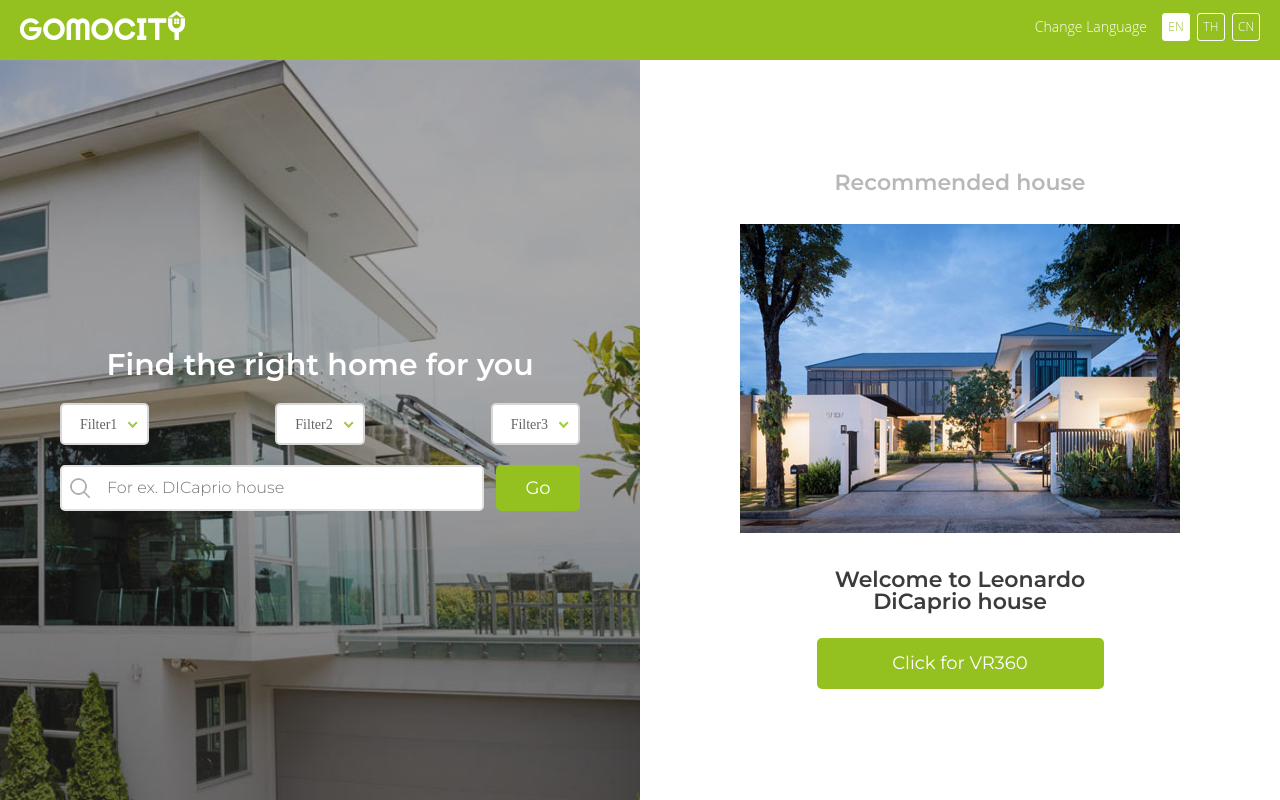
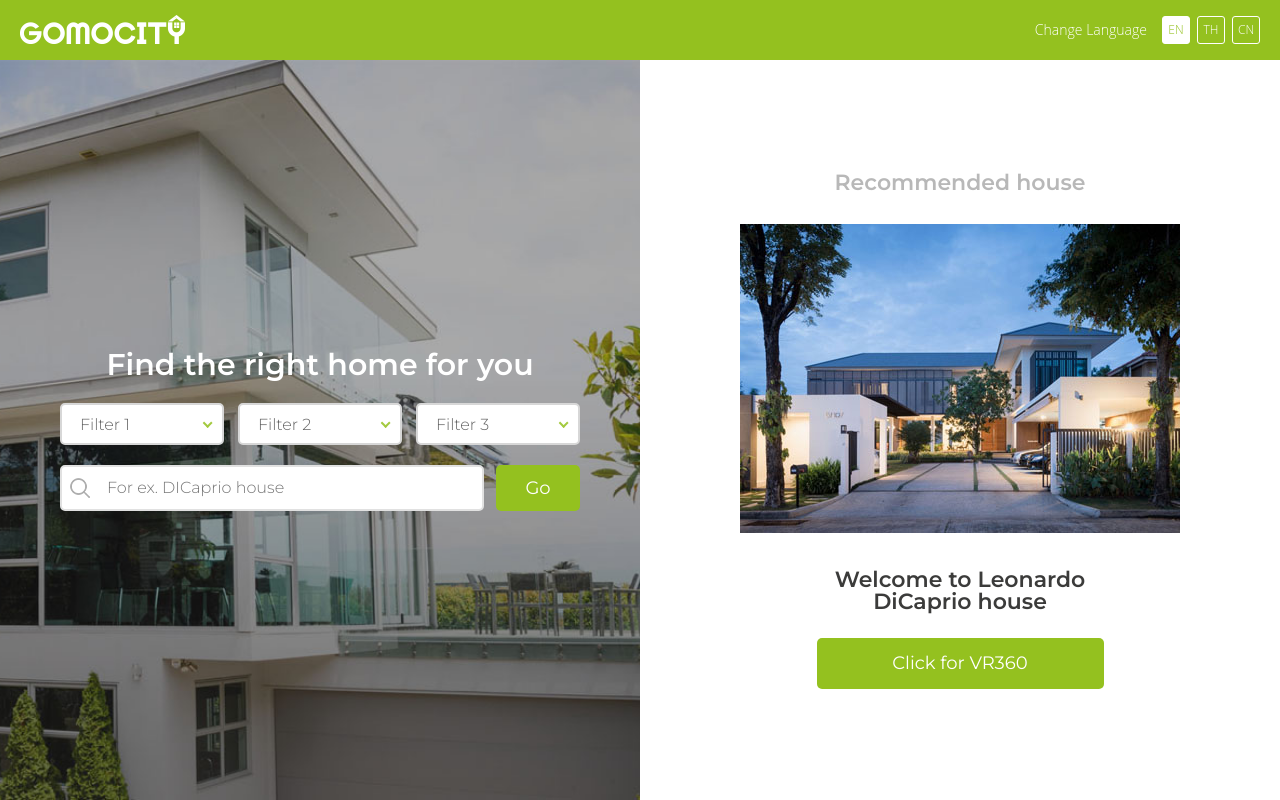
Before and after one commit to denis-andrikevich/gomocity, a website: page app/index.html in a window 1280 px wide. Drawn offline with Linux system fonts and the light colour scheme; some packages are replaced by stand-ins of ours.

Commit message:
last version of mark-up

```diff
--- a/app/index.html
+++ b/app/index.html
@@ -14,8 +14,9 @@
 
 <body>
   <div id="app">
-    <header>
-      <div class="container">
+    <header class="flex-column">
+      <div class="flex-height flex-column">
+        <div class="container flex-height flex-column">
           <div class="row-flex">
             <div class="logo">
               <a href="index.html">
@@ -34,6 +35,8 @@
             </div>
           </div>
         </div>
+      </div>
+
     </header>
 
     <main class="flex-height flex-column">
@@ -43,27 +46,33 @@
             <form action="">
               <h1 class="text-center">Find the right home for you</h1>
               <div class="filters">
+                <div class="field">
                   <select name=""
                           id="home1"
                           class="form-element">
-                <option value="">Filter1</option>
-                <option value="">Filter1</option>
-                <option value="">Filter1</option>
+                    <option value="">Filter 1</option>
+                    <option value="">Filter 1</option>
+                    <option value="">Filter 1</option>
                   </select>
+                </div>
+                <div class="field">
                   <select name=""
                           id="home2"
                           class="form-element">
-                <option value="">Filter2</option>
-                <option value="">Filter2</option>
-                <option value="">Filter2</option>
+                    <option value="">Filter 2</option>
+                    <option value="">Filter 2</option>
+                    <option value="">Filter 2</option>
                   </select>
+                </div>
+                <div class="field">
                   <select name=""
                           id="home3"
                           class="form-element">
-                <option value="">Filter3</option>
-                <option value="">Filter3</option>
-                <option value="">Filter3</option>
+                    <option value="">Filter 3</option>
+                    <option value="">Filter 3</option>
+                    <option value="">Filter 3</option>
                   </select>
+                </div>
               </div>
               <div class="phrase">
                 <span></span>
--- a/app/scss/base.scss
+++ b/app/scss/base.scss
@@ -28,6 +28,42 @@ body {
 header {
   height: 60px;
   background-color: #94c11f;
+  .container {
+    justify-content: space-around;
+    .row-flex {
+      align-items: center;
+      justify-content: space-between;
+      padding: 0 20px;
+      .right-head {
+        .language {
+          display: flex;
+          align-items: center;
+          p{
+            @include fontStyle('Open Sans', 1.4rem, #ffffff, 300);
+            margin-right: 8px;
+          }
+          a{
+            display: flex;
+            align-items: center;
+            justify-content: center;
+            width: 28px;
+            height: 28px;
+            border: 1px solid #ffffff;
+            border-radius: 3px;
+            text-decoration: none;
+            text-transform: uppercase;
+            margin-left: 7px;
+            @include fontStyle('Open Sans', 1.2rem, #ffffff, 300)
+          }
+          a.active, a:focus, a:hover {
+            background-color: #ffffff;
+            color: #94c11f;
+            transition: .2s;
+          }
+        }
+      }
+    }
+  }
 }
 
 main {
--- a/app/scss/pages/main.scss
+++ b/app/scss/pages/main.scss
@@ -1,41 +1,4 @@
-header {
-  .container {
-    margin-top: 11px;
-     .row-flex {
-       align-items: center;
-       justify-content: space-between;
-       padding: 0 20px;
-       .right-head {
-         .language {
-           display: flex;
-           align-items: center;
-           p{
-             @include fontStyle('Open Sans', 1.4rem, #ffffff, 300);
-             margin-right: 8px;
-           }
-           a{
-             display: flex;
-             align-items: center;
-             justify-content: center;
-             width: 28px;
-             height: 28px;
-             border: 1px solid #ffffff;
-             border-radius: 3px;
-             text-decoration: none;
-             text-transform: uppercase;
-             margin-left: 7px;
-             @include fontStyle('Open Sans', 1.2rem, #ffffff, 300)
-           }
-           a.active, a:focus, a:hover {
-             background-color: #ffffff;
-             color: #94c11f;
-             transition: .2s;
-           }
-         }
-       }
-     }
-  }
-}
+
 main {
   .container{
     .row-flex {
@@ -56,8 +19,15 @@ main {
             display: flex;
             justify-content: space-between;
             margin-top: 23px;
-            select.form-element {
+            .field {
               width: 164px;
+              .nice-select {
+                width: 100%;
+                @include fontStyle('Montserrat', 1.6rem, #656565, 300);
+                .list {
+                  width: 100%;
+                }
+              }
             }
           }
           .phrase {
```
Also changed, not shown: app/detail.html (+23 -1 lines), app/css/master.css. Lines whose indentation alone changed are shown as unchanged.
